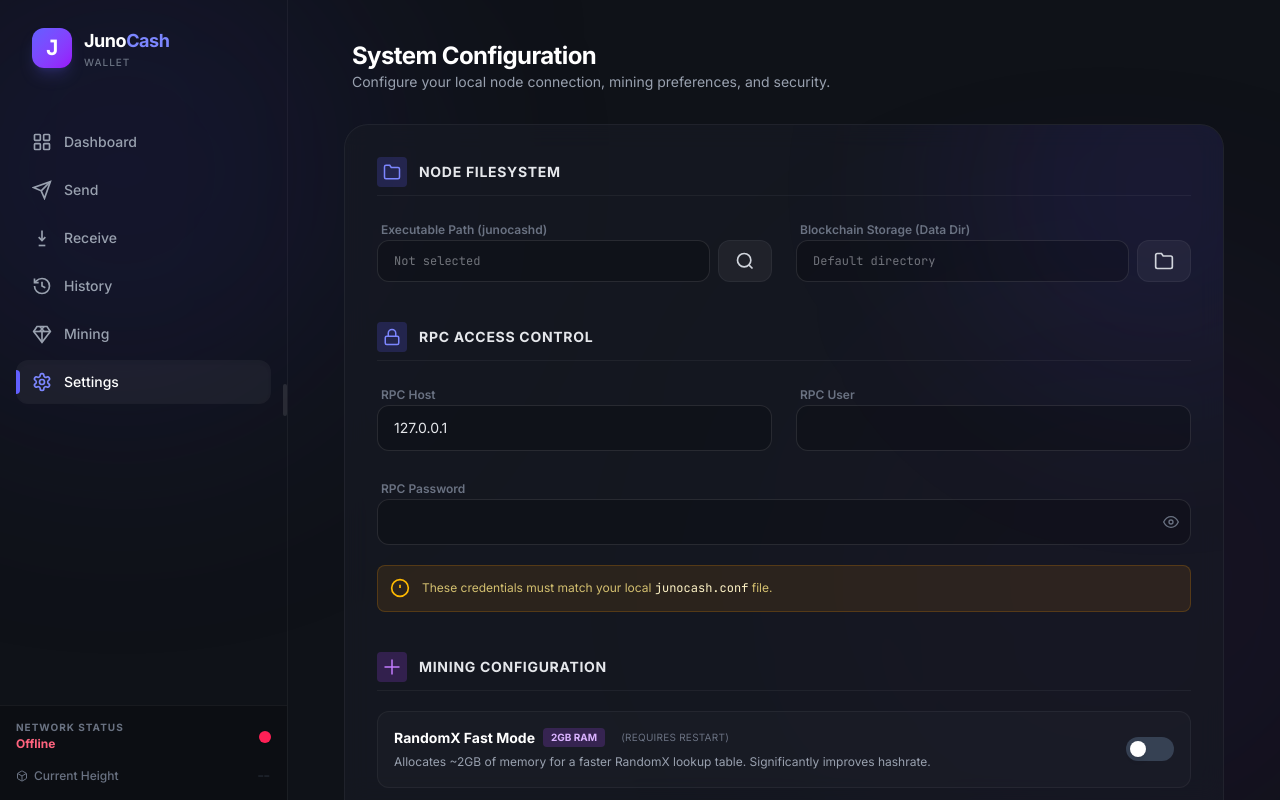
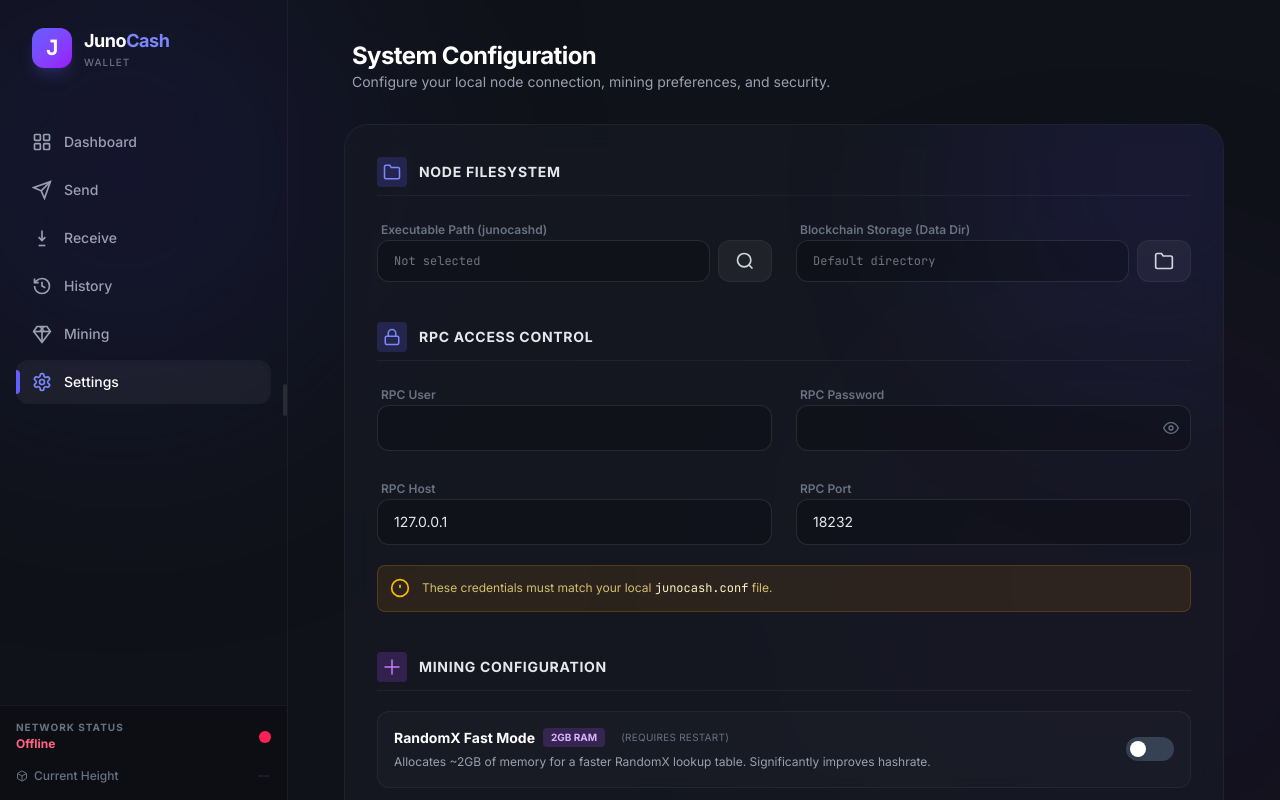
Before and after one commit to fvckgrimm/junocash-wallet, a Vue app: page /settings in a window 1280 px wide. Built offline with nearby package versions, Linux system fonts and the light colour scheme.

Commit message:
feat: allow configuring rpc port

```diff
--- a/src/stores/nodeStore.ts
+++ b/src/stores/nodeStore.ts
@@ -10,7 +10,7 @@ export const useNodeStore = defineStore("node", {
     rpcHost: localStorage.getItem("rpcHost") || "127.0.0.1",
     randomxFastMode: localStorage.getItem("randomxFastMode") === "true",
     donationPercent: parseInt(localStorage.getItem("donationPercent") || "5"),
-    rpcPort: 18232,
+    rpcPort: parseInt(localStorage.getItem("rpcPort") || "18232"),
     isConnected: false,
   }),
 
@@ -26,6 +26,7 @@ export const useNodeStore = defineStore("node", {
       this.donationPercent = parseInt(
         localStorage.getItem("donationPercent") || "5",
       );
+      this.rpcPort = parseInt(localStorage.getItem("rpcPort") || "18232");
     },
 
     async saveSettings(
@@ -34,6 +35,7 @@ export const useNodeStore = defineStore("node", {
       user: string,
       pass: string,
       host: string,
+      port: number,
       randomxFastMode: boolean,
       donation: number,
     ) {
@@ -45,6 +47,7 @@ export const useNodeStore = defineStore("node", {
       this.rpcHost = host;
       this.randomxFastMode = randomxFastMode;
       this.donationPercent = donation;
+      this.rpcPort = port;
 
       // 2. Save to LocalStorage
       localStorage.setItem("binPath", bin);
@@ -54,6 +57,7 @@ export const useNodeStore = defineStore("node", {
       localStorage.setItem("rpcHost", host);
       localStorage.setItem("randomxFastMode", randomxFastMode.toString());
       localStorage.setItem("donationPercent", donation.toString());
+      localStorage.setItem("rpcPort", port.toString());
     },
   },
 });
--- a/src/views/Settings.vue
+++ b/src/views/Settings.vue
@@ -83,17 +83,6 @@
           </div>
 
           <div class="grid grid-cols-1 md:grid-cols-2 gap-6">
-            <!-- RPC Host -->
-            <div class="space-y-2">
-              <label class="text-xs font-semibold text-gray-500 ml-1">RPC Host</label>
-              <input
-                v-model="rpcHost"
-                type="text"
-                class="w-full px-4 py-3 bg-black/20 border border-white/10 rounded-xl text-sm text-gray-200 placeholder-gray-600 focus:outline-none focus:border-indigo-500/50 transition-colors"
-                placeholder="127.0.0.1"
-              />
-            </div>
-
             <!-- Username -->
             <div class="space-y-2">
               <label class="text-xs font-semibold text-gray-500 ml-1">RPC User</label>
@@ -105,7 +94,7 @@
             </div>
 
             <!-- Password -->
-            <div class="space-y-2 relative md:col-span-2">
+            <div class="space-y-2 relative">
               <label class="text-xs font-semibold text-gray-500 ml-1">RPC Password</label>
               <div class="relative">
                 <input
@@ -121,6 +110,28 @@
                   <svg v-else width="16" height="16" viewBox="0 0 24 24" fill="none" stroke="currentColor" stroke-width="2"><path d="M17.94 17.94A10.07 10.07 0 0 1 12 20c-7 0-11-8-11-8a18.45 18.45 0 0 1 5.06-5.94M9.9 4.24A9.12 9.12 0 0 1 12 4c7 0 11 8 11 8a18.5 18.5 0 0 1-2.16 3.19m-6.72-1.07a3 3 0 1 1-4.24-4.24"/><line x1="1" y1="1" x2="23" y2="23"/></svg>
                 </button>
               </div>
+            </div>
+
+            <!-- RPC Host -->
+            <div class="space-y-2">
+              <label class="text-xs font-semibold text-gray-500 ml-1">RPC Host</label>
+              <input
+                v-model="rpcHost"
+                type="text"
+                class="w-full px-4 py-3 bg-black/20 border border-white/10 rounded-xl text-sm text-gray-200 placeholder-gray-600 focus:outline-none focus:border-indigo-500/50 transition-colors"
+                placeholder="127.0.0.1"
+              />
+            </div>
+
+            <!-- RPC Port -->
+            <div class="space-y-2">
+              <label class="text-xs font-semibold text-gray-500 ml-1">RPC Port</label>
+              <input
+                v-model="rpcPort"
+                type="number"
+                class="w-full px-4 py-3 bg-black/20 border border-white/10 rounded-xl text-sm text-gray-200 placeholder-gray-600 focus:outline-none focus:border-indigo-500/50 transition-colors"
+                placeholder="18232"
+              />
             </div>
           </div>
 
@@ -395,6 +406,7 @@ const wallet = useWalletStore();
 const binPath = ref('');
 const dataDir = ref('');
 const rpcHost = ref('127.0.0.1');
+const rpcPort = ref(18232);
 const rpcUser = ref('');
 const rpcPass = ref('');
 const randomxFastMode = ref(false);
@@ -414,6 +426,7 @@ onMounted(async () => {
   binPath.value = node.binPath;
   dataDir.value = node.dataDir;
   rpcHost.value = node.rpcHost;
+  rpcPort.value = node.rpcPort;
   rpcUser.value = node.rpcUser;
   rpcPass.value = node.rpcPass;
   randomxFastMode.value = node.randomxFastMode;
@@ -438,6 +451,7 @@ async function saveToStore() {
     rpcUser.value,
     rpcPass.value,
     rpcHost.value,
+    rpcPort.value,
     randomxFastMode.value,
     donationPercent.value
   );
@@ -464,9 +478,9 @@ async function launchNode() {
     await invoke('launch_node', {
       binPath: binPath.value,
       dataDir: dataDir.value,
-      rpcPort: node.rpcPort,
-      rpcUser: node.rpcUser,
-      rpcPass: node.rpcPass,
+      rpcPort: rpcPort.value,
+      rpcUser: rpcUser.value,
+      rpcPass: rpcPass.value,
       randomxFastMode: randomxFastMode.value,
       donationPercent: donationPercent.value
     });
```
Also changed, not shown: 2 other files (tests, documents, lock files or other folders).
